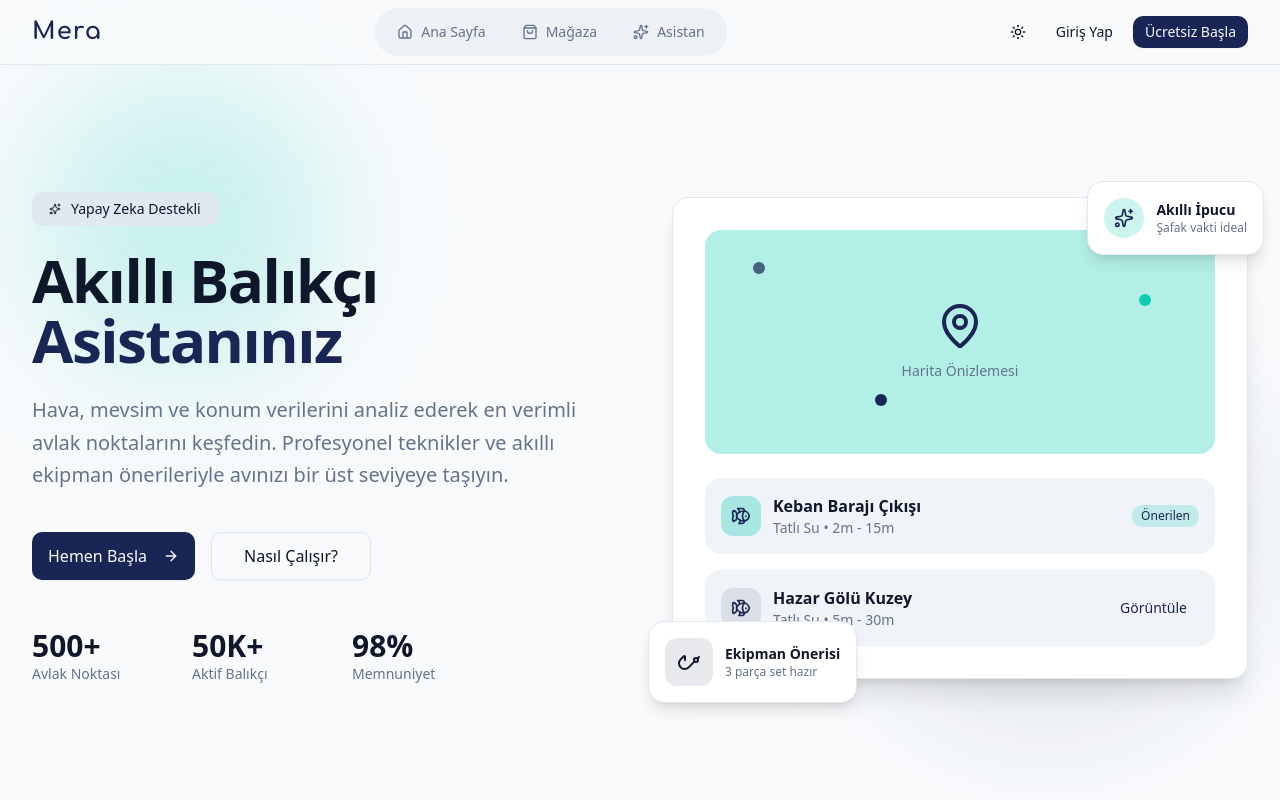
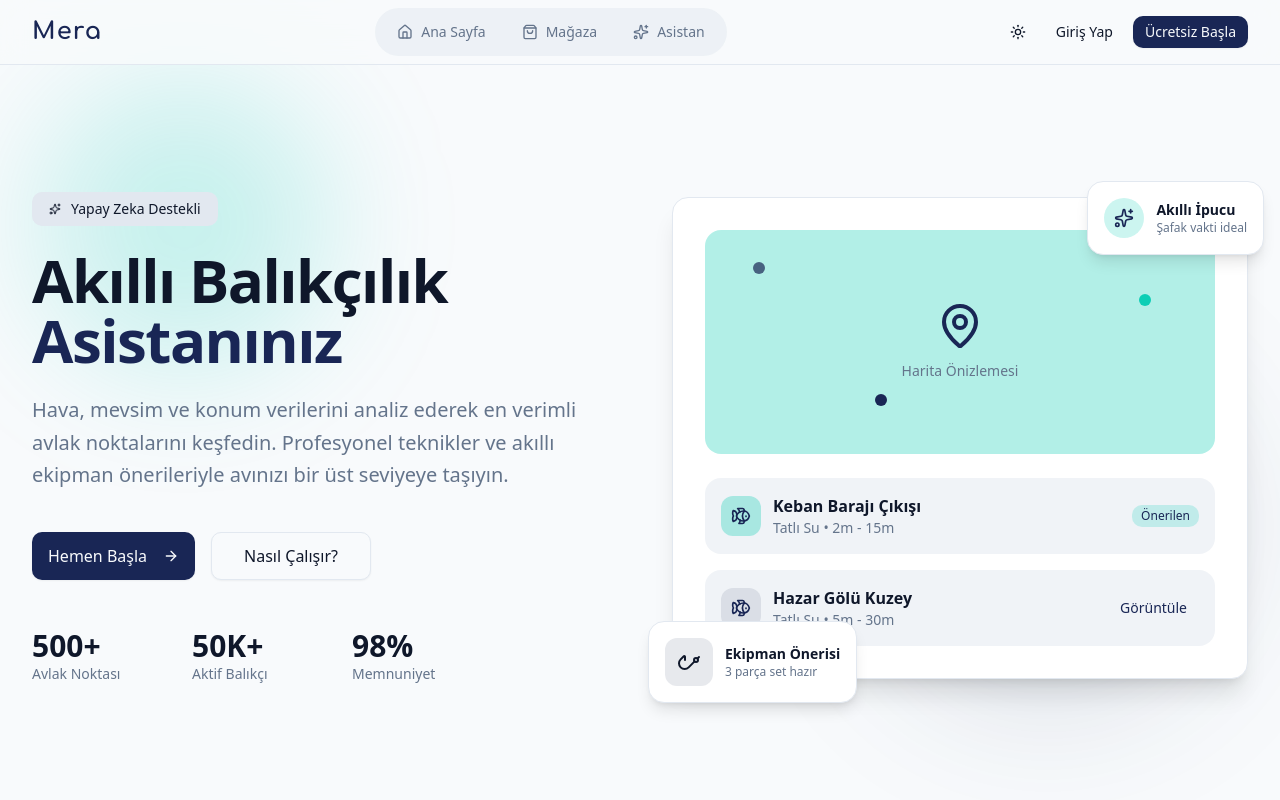
Before and after one commit to barikuz/Mera-Platform, a Next.js app in the folder apps/web/: page / in a window 1280 px wide. Shown: the top 800 px of the page. Built offline with nearby package versions, Linux system fonts and the light colour scheme.

Commit message:
fix: correct spelling of "Akıllı Balıkçı" to "Akıllı Balıkçılık" in Hero component

```diff
--- a/apps/web/components/landing/hero.tsx
+++ b/apps/web/components/landing/hero.tsx
@@ -24,7 +24,7 @@ export function Hero() {
             </Badge>
 
             <h1 className="text-4xl sm:text-5xl lg:text-6xl font-bold tracking-tight text-foreground text-balance">
-              Akıllı Balıkçı
+              Akıllı Balıkçılık
               <span className="block text-primary">Asistanınız</span>
             </h1>
 
```
